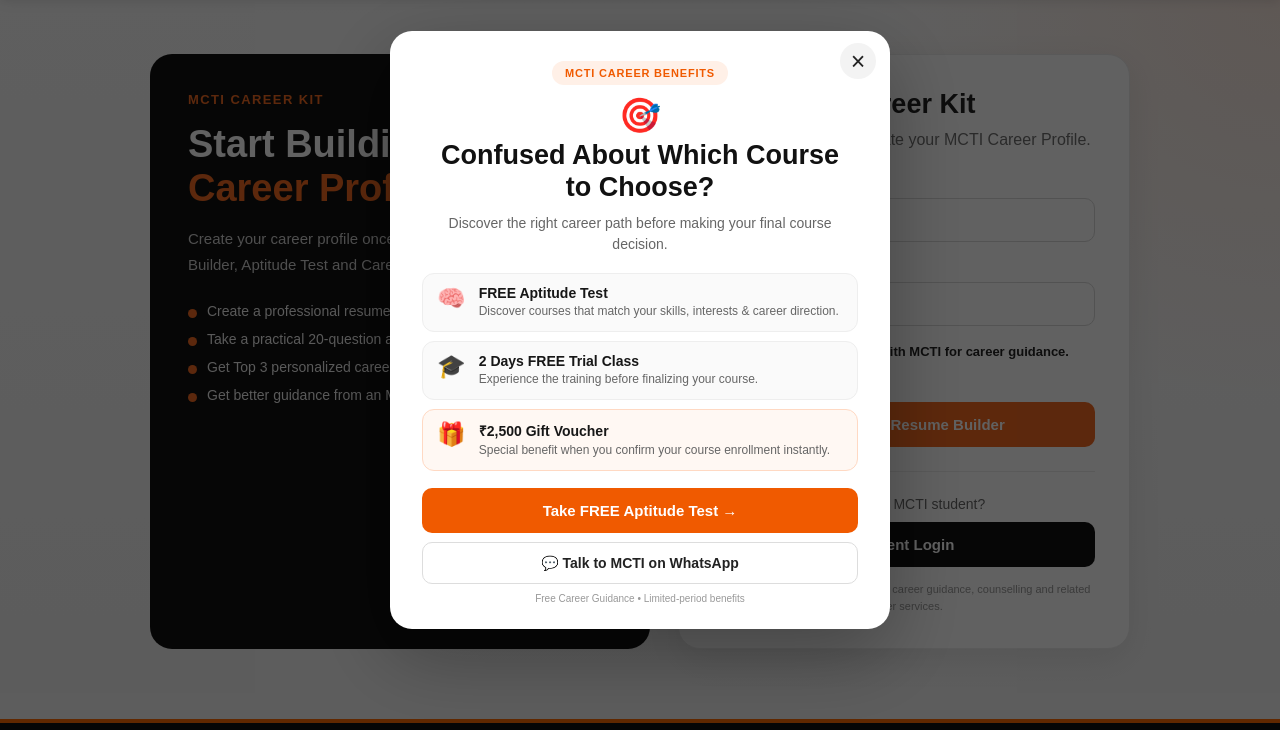
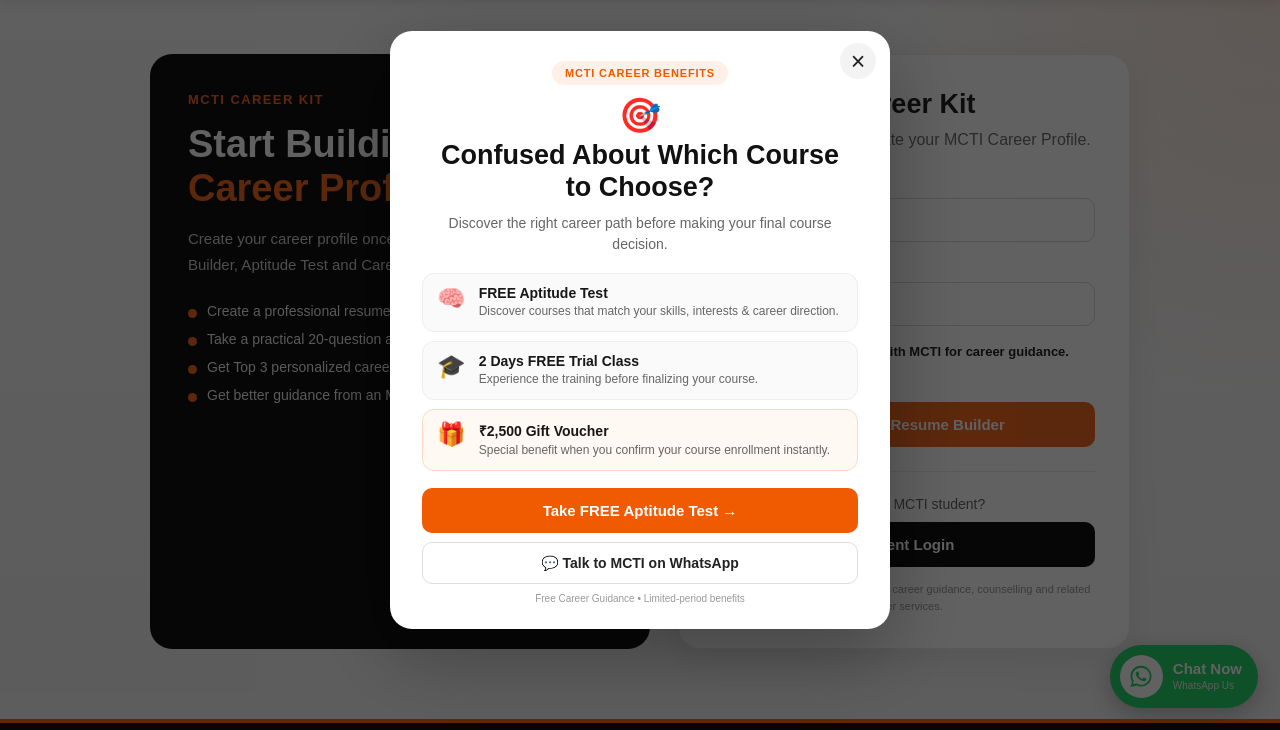
Before and after one commit to MctiCoder2026/mctitechnologies, a Django app: page /career/guest/ in a window 1280 px wide. Shown: the part 70-800 px from the top of the page. Run offline with Django 5.2, Linux system fonts and the light colour scheme.

Commit message:
Add floating WhatsApp Chat Now button

```diff
--- a/templates/base.html
+++ b/templates/base.html
@@ -717,6 +717,119 @@ document.addEventListener("DOMContentLoaded", function () {
 
 
 
+
+<!-- MCTI FLOATING WHATSAPP -->
+<a
+    href="https://wa.me/918655556219?text=Hello%20MCTI%20Technologies%2C%20I%20need%20information%20about%20your%20courses."
+    class="mcti-whatsapp-float"
+    target="_blank"
+    rel="noopener noreferrer"
+    aria-label="Chat with MCTI Technologies on WhatsApp"
+>
+    <span class="mcti-whatsapp-icon">
+        <svg viewBox="0 0 32 32" aria-hidden="true">
+            <path fill="currentColor" d="M16.04 3C9.39 3 4 8.28 4 14.79c0 2.29.67 4.42 1.82 6.23L4 27.5l6.7-1.75a12.2 12.2 0 0 0 5.34 1.22C22.69 26.97 28 21.69 28 15.18 28 8.67 22.69 3 16.04 3zm0 21.82c-1.76 0-3.48-.47-4.98-1.35l-.36-.21-3.97 1.04 1.06-3.78-.24-.39a9.57 9.57 0 0 1-1.48-5.12c0-5.31 4.47-9.63 9.97-9.63s9.97 4.32 9.97 9.63-4.47 9.81-9.97 9.81zm5.47-7.22c-.3-.15-1.77-.86-2.04-.96-.27-.1-.47-.15-.67.15-.2.29-.77.96-.94 1.15-.17.2-.35.22-.65.08-.3-.15-1.26-.45-2.4-1.45a9.08 9.08 0 0 1-1.66-2.02c-.17-.29-.02-.45.13-.59.14-.13.3-.34.45-.51.15-.17.2-.29.3-.49.1-.2.05-.37-.02-.51-.08-.15-.67-1.57-.92-2.15-.24-.58-.49-.5-.67-.51h-.57c-.2 0-.52.07-.79.36-.27.29-1.04 1-1.04 2.44s1.07 2.83 1.22 3.03c.15.2 2.1 3.14 5.09 4.4.71.3 1.27.48 1.7.62.71.22 1.36.19 1.87.12.57-.08 1.77-.71 2.02-1.39.25-.68.25-1.25.17-1.38-.07-.12-.27-.19-.57-.34z"/>
+        </svg>
+    </span>
+
+    <span class="mcti-whatsapp-text">
+        <strong>Chat Now</strong>
+        <small>WhatsApp Us</small>
+    </span>
+</a>
+
+<style>
+.mcti-whatsapp-float {
+    position: fixed;
+    right: 22px;
+    bottom: 22px;
+    z-index: 9998;
+
+    display: flex;
+    align-items: center;
+    gap: 10px;
+
+    background: #25D366;
+    color: #ffffff !important;
+
+    padding: 10px 16px 10px 10px;
+    border-radius: 50px;
+
+    text-decoration: none !important;
+
+    box-shadow: 0 6px 22px rgba(0,0,0,.25);
+
+    transition:
+        transform .2s ease,
+        box-shadow .2s ease;
+}
+
+.mcti-whatsapp-float:hover {
+    transform: translateY(-3px);
+    box-shadow: 0 9px 28px rgba(0,0,0,.32);
+    color: #ffffff !important;
+}
+
+.mcti-whatsapp-icon {
+    width: 43px;
+    height: 43px;
+    border-radius: 50%;
+
+    display: flex;
+    align-items: center;
+    justify-content: center;
+
+    background: #ffffff;
+    color: #25D366;
+}
+
+.mcti-whatsapp-icon svg {
+    width: 28px;
+    height: 28px;
+}
+
+.mcti-whatsapp-text {
+    display: flex;
+    flex-direction: column;
+    line-height: 1.05;
+}
+
+.mcti-whatsapp-text strong {
+    font-size: 15px;
+    font-weight: 700;
+}
+
+.mcti-whatsapp-text small {
+    font-size: 10px;
+    margin-top: 4px;
+    opacity: .9;
+}
+
+@media (max-width: 576px) {
+
+    .mcti-whatsapp-float {
+        right: 14px;
+        bottom: 16px;
+        padding: 8px 13px 8px 8px;
+    }
+
+    .mcti-whatsapp-icon {
+        width: 40px;
+        height: 40px;
+    }
+
+    .mcti-whatsapp-icon svg {
+        width: 26px;
+        height: 26px;
+    }
+
+    .mcti-whatsapp-text strong {
+        font-size: 14px;
+    }
+}
+</style>
+
+
 </body>
 
 </html>
```
